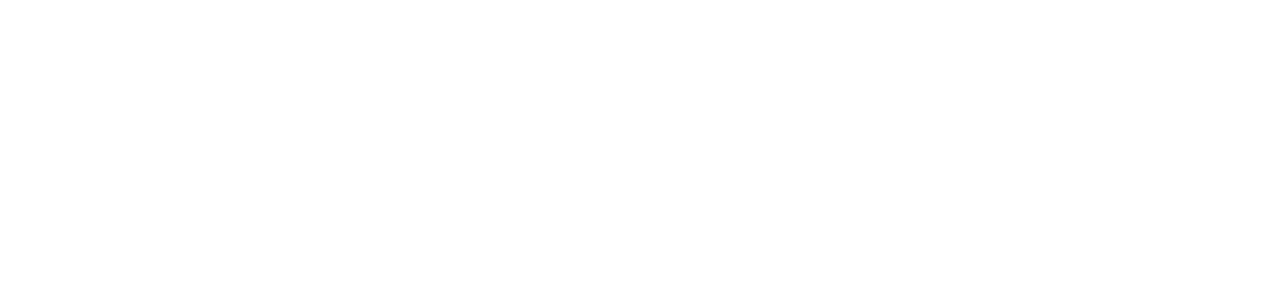
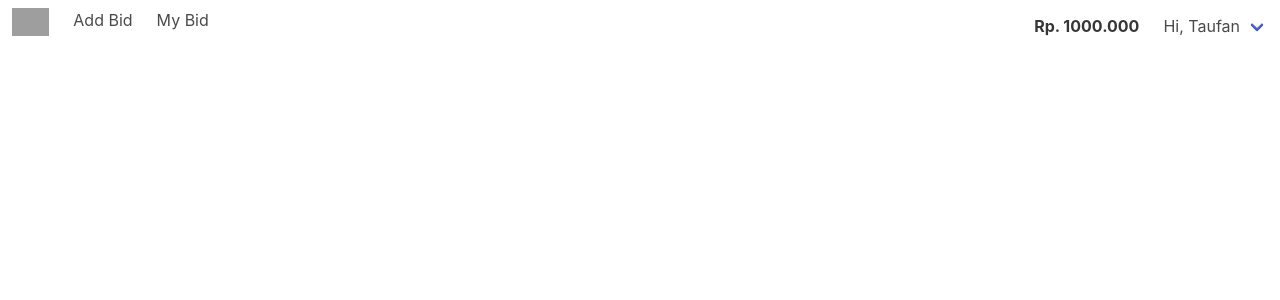
Before and after one commit to papannn/fe-bgp-hackaton, a React (Create React App) app: page /add_bid in a window 1280 px wide. Before the commit this address had no page. Shown: the top 300 px of the page. Built offline with nearby package versions, Linux system fonts and the light colour scheme; grey boxes are pictures that could not be loaded.

Commit message:
Finished navbar UI

```diff
--- a/src/App.js
+++ b/src/App.js
@@ -1,11 +1,13 @@
 import { Routes } from "react-router-dom";
 import './App.css';
 import './bulma.min.css'
+import Navbar from "./components/navbar";
 
 
 const App = () => {
   return (
     <div className="App">
+      <Navbar />
       <Routes>
 
       </Routes>
--- /dev/null
+++ b/src/components/navbar/index.js
@@ -0,0 +1,63 @@
+import React, {useState} from 'react';
+import { Link } from "react-router-dom";
+
+
+const Navbar = () => {
+    const [isActiveDropdownProfile, setIsActiveDropdownProfile] = useState(false);
+
+    return (
+        <nav className="navbar">
+            <div className="navbar-brand">
+                <Link to="/">
+                    <a className="navbar-item" href="https://bulma.io">
+                        <img src="https://ecs7.tokopedia.net/assets-tokopedia-lite/v2/zeus/production/e5b8438b.svg"/>
+                    </a>
+                </Link>
+
+            </div>
+
+            <div className="navbar-menu">
+                <div className="navbar-start">
+                    <Link to="/add_bid">
+                        <a className="navbar-item">
+                            Add Bid
+                        </a>
+                    </Link>
+                    <Link to="/my_bid">
+                        <a className="navbar-item">
+                            My Bid
+                        </a>
+                    </Link>
+                </div>
+
+                <div className="navbar-end">
+                    <h1 className="navbar-item">
+                        <strong>Rp. 1000.000</strong>
+                    </h1>
+                    <div className={isActiveDropdownProfile ? "navbar-item has-dropdown is-active" :"navbar-item has-dropdown"}
+                        onMouseEnter={() => {
+                            setIsActiveDropdownProfile(true);
+                        }}
+                        onMouseLeave={() => {
+                            setIsActiveDropdownProfile(false);
+                        }}>
+                        <div className="navbar-link">
+                            Hi, Taufan
+                        </div>
+
+                        <div className="navbar-dropdown">
+                            <Link to="/profile" className="navbar-item">
+                                My Profile
+                            </Link>
+                            <a className="navbar-item">
+                                Logout
+                            </a>
+                        </div>
+                    </div>
+                </div>
+            </div>
+        </nav>
+    )
+}
+
+export default Navbar;
```
